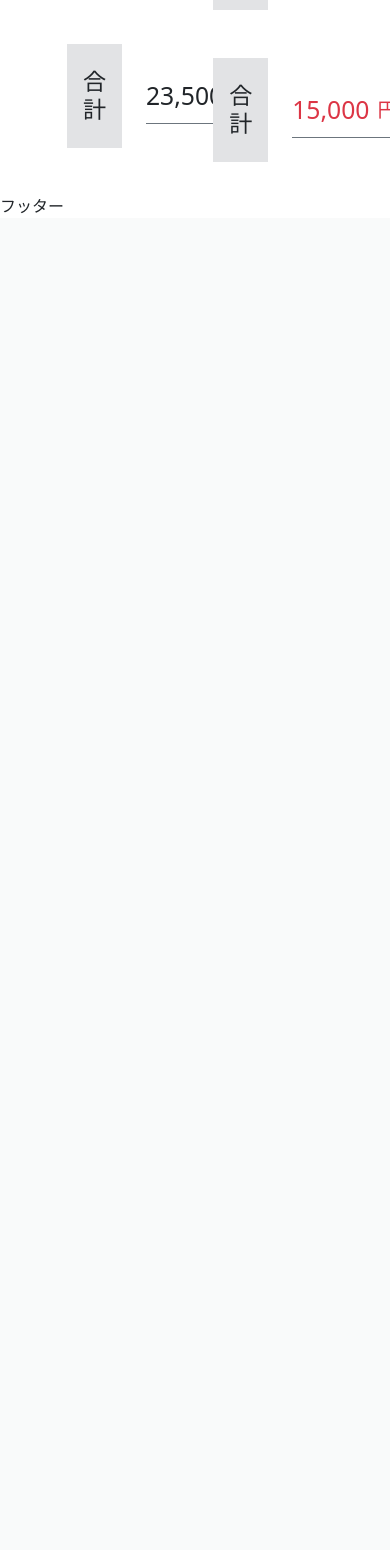
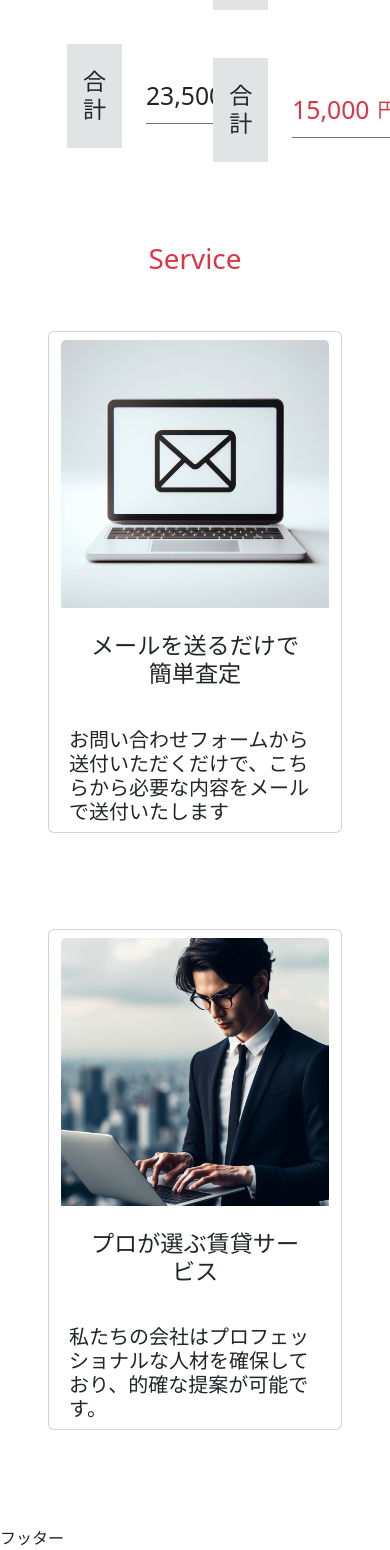
Before and after one commit to KentY6/CorporateLP, a PHP site: page / in a window 390 px wide; the page is wider, and only the part inside the window is pictured. Shown: the part 3494-5044 px from the top of that part. Before the commit the page ends 3707 px from the top of that part, so only its background shows below. Run offline with PHP 8.4, Linux system fonts and the light colour scheme.

Commit message:
Serviceページ作成

```diff
--- a/index.php
+++ b/index.php
@@ -20,6 +20,9 @@
     <!-- Case画面 -->
     <?php include 'case.php'; ?>
 
+    <!-- Service画面 -->
+    <?php include 'service.php'; ?>
+
     <!-- フッター -->
     <?php include 'footer.php'; ?>
 </body>
--- /dev/null
+++ b/service.php
@@ -0,0 +1,33 @@
+<div class="d-flex flex-column align-items-center justify-content-center m-5">
+    <div class="h1 text-danger">Service</div>
+
+    <?php $serviceCards = array(
+        array(
+            "title" => "メールを送るだけで簡単査定",
+            "content" => "お問い合わせフォームから送付いただくだけで、こちらから必要な内容をメールで送付いたします",
+            "img" => "./assets/images/mail.jpg"
+        ),
+        array(
+            "title" => "プロが選ぶ賃貸サービス",
+            "content" => "私たちの会社はプロフェッショナルな人材を確保しており、的確な提案が可能です。",
+            "img" => "./assets/images/man.jpg"
+        )
+    ) ?>
+
+    <div class="container">
+        <div class="row d-flex justify-content-center">
+                <?php foreach ($serviceCards as $card): ?>
+                    <div class="col-md-4 card m-5">
+                           <img class="card-img-top mt-2" src="<?php echo $card["img"]; ?>" alt="">
+                        <div class="card-title text-center h3 p-4">
+                            <?php echo $card["title"]; ?>
+                        </div>
+                        <div class="card-text m-2 h5">
+                            <?php echo $card["content"]; ?>
+                        </div>
+                    </div>
+                <?php endforeach ?>
+        </div>
+    </div>
+
+</div>
```
Also changed, not shown: assets/images/mail.jpg (added), assets/images/man.jpg (added).
